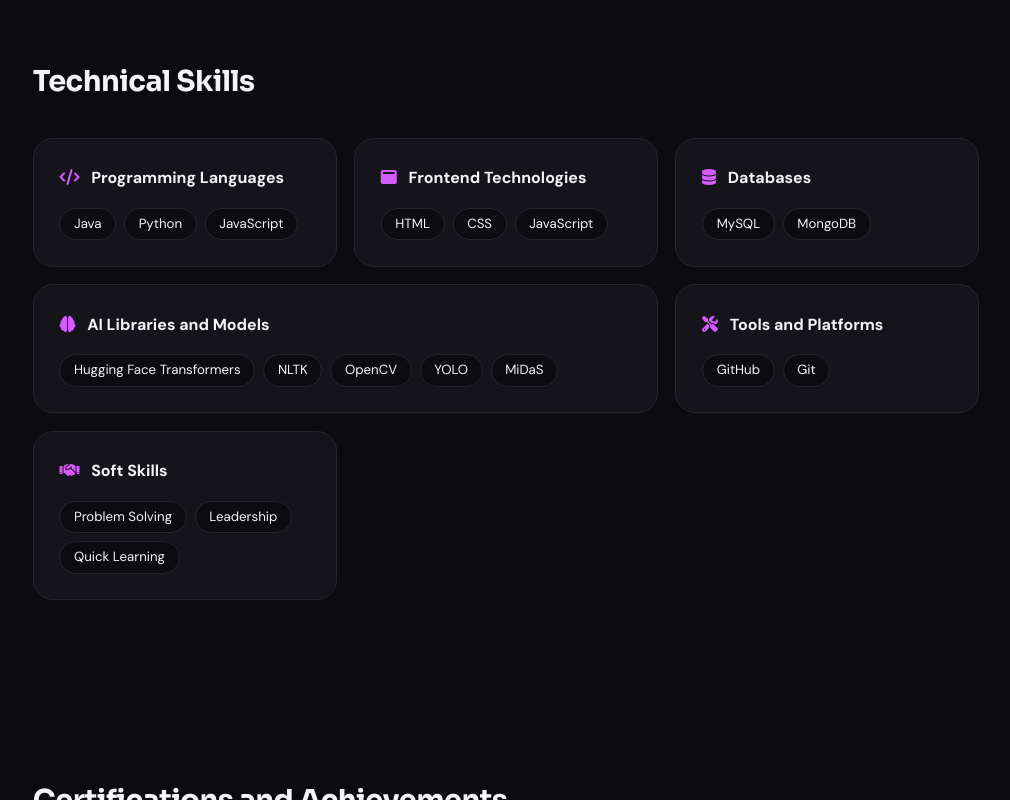
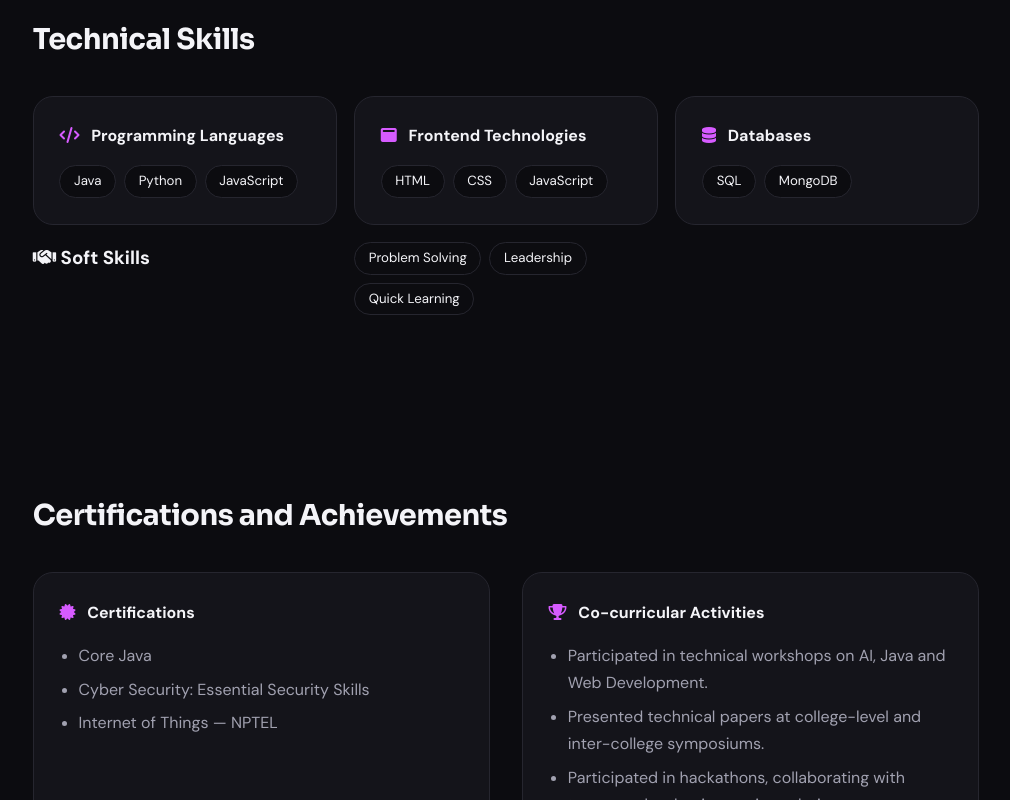
Before and after one commit to harrshinee27/harrshinee27.portfolio, a plain HTML site: page index.html in a window 1280 px wide. Shown: the part 3295-4095 px from the top of the page, without its empty margins (134-1144 px from the left). Drawn offline with Linux system fonts and the light colour scheme.

Commit message:
Update badges and remove unused sections in index.html
Removed badges for AI libraries and tools, updated database badges.

```diff
--- a/index.html
+++ b/index.html
@@ -118,8 +118,7 @@
             <li>Generates concise summaries from lengthy documents using Python, NLP and Hugging Face Transformers.</li>
             <li>Creates questions automatically to improve document understanding and reduce manual reading time for students and professionals.</li>
           </ul>
-          <div class="badges"><span>Python</span><span>Hugging Face Transformers</span><span>NLTK</span><span>NLP</span></div>
-         <!-- <div class="links"><span class="missing">[Add GitHub URL]</span><span class="missing">[Add Live Demo URL]</span></div> -->
+
         </article>
         <article class="card project">
           <span class="date">2026</span>
@@ -129,8 +128,7 @@
             <li>Detects obstacles in real time using YOLO object detection and MiDaS depth estimation.</li>
             <li>Improves navigation accuracy by estimating object distance and helping users identify nearby obstacles with computer vision.</li>
           </ul>
-          <div class="badges"><span>Python</span><span>OpenCV</span><span>YOLO</span><span>MiDaS</span></div>
-        <!-- <div class="links"><span class="missing">[Add GitHub URL]</span><span class="missing">[Add Live Demo URL]</span></div> -->
+
         </article>
       </div>
     </section>
@@ -167,18 +165,10 @@
         </div>
         <div class="card">
           <h3><i class="fas fa-database"></i> Databases</h3>
-          <div class="badges"><span>MySQL</span><span>MongoDB</span></div>
+          <div class="badges"><span>SQL</span><span>MongoDB</span></div>
 
         </div>
-        <div class="card">
-          <h3><i class="fas fa-brain"></i> AI Libraries and Models</h3>
-          <div class="badges"><span>Hugging Face Transformers</span><span>NLTK</span><span>OpenCV</span><span>YOLO</span><span>MiDaS</span></div>
-        </div>
-        <div class="card">
-          <h3><i class="fas fa-screwdriver-wrench"></i> Tools and Platforms</h3>
-          <div class="badges"><span>GitHub</span><span>Git</span></div>
-        </div>
-        <div class="card">
+
           <h3><i class="fas fa-handshake"></i> Soft Skills</h3>
           <div class="badges"><span>Problem Solving</span><span>Leadership</span><span>Quick Learning</span></div>
         </div>
```
